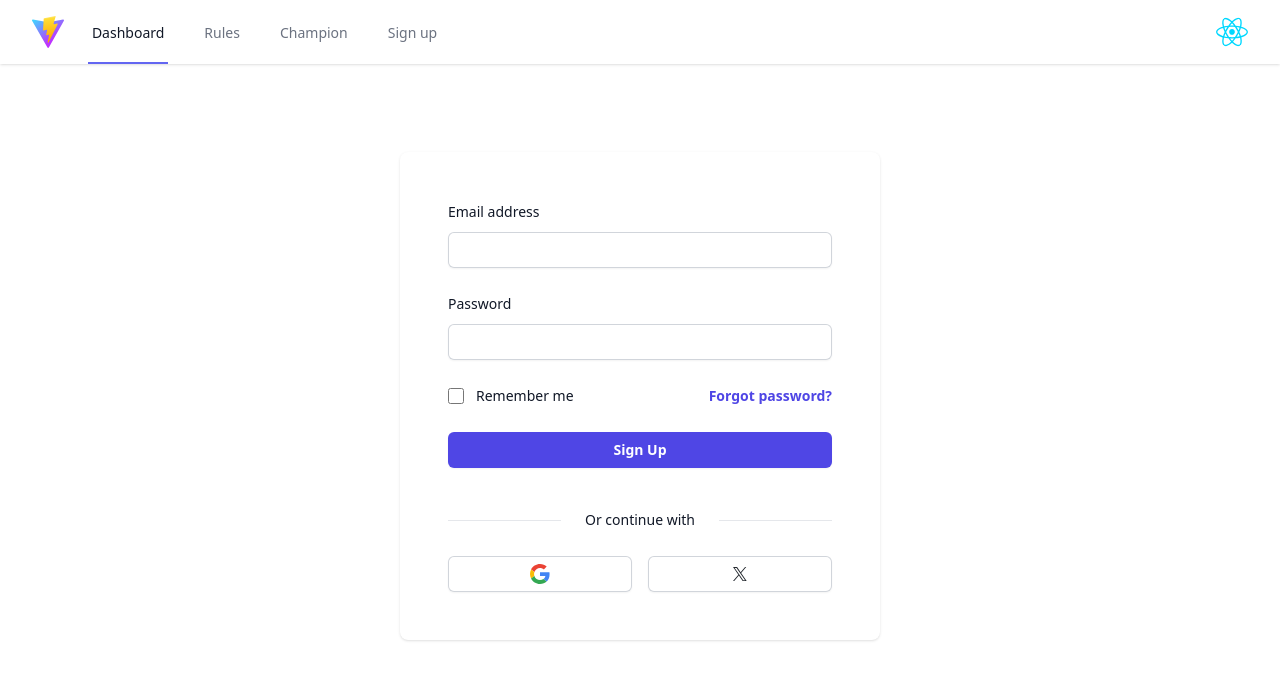
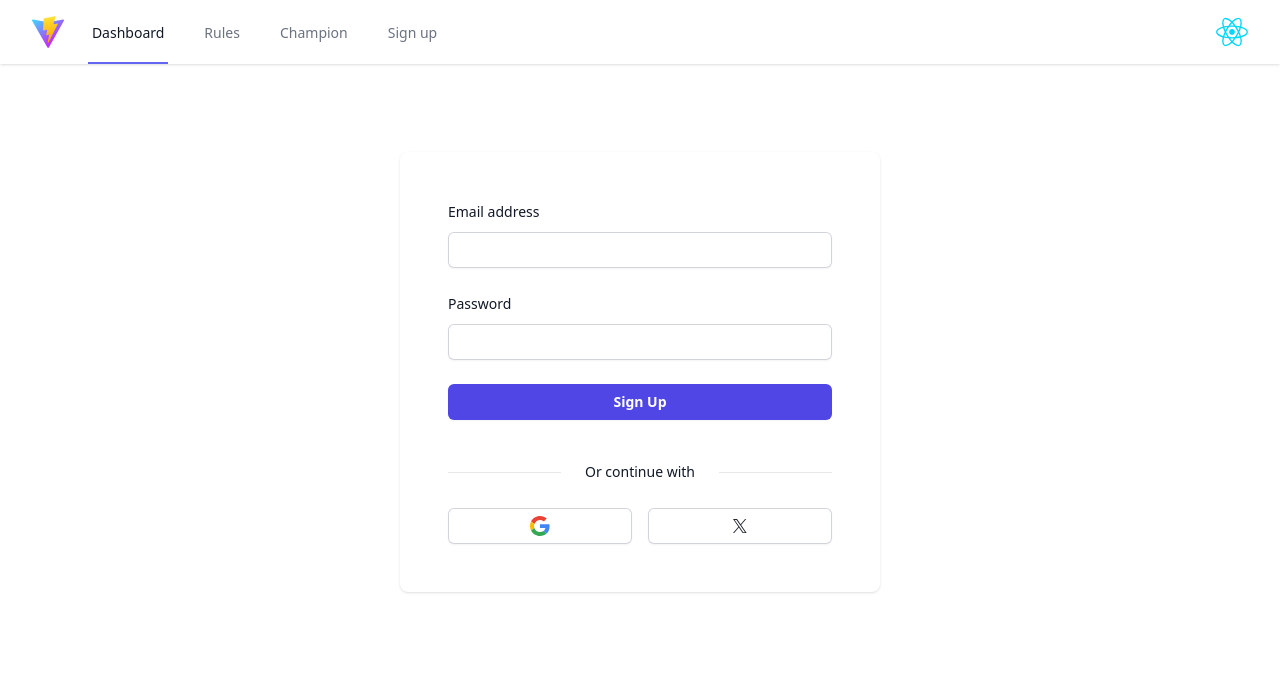
Before and after one commit to gohls/gridiron-client, a React (Vite) app: page /signup in a window 1280 px wide. Shown: the top 680 px of the page. Built offline with nearby package versions, Linux system fonts and the light colour scheme.

Commit message:
update sign up page

```diff
--- a/src/pages/SignUp.tsx
+++ b/src/pages/SignUp.tsx
@@ -36,27 +36,6 @@ const SignUp = () => {
                   />
                 </div>
               </div>
-
-              <div className="flex items-center justify-between">
-                <div className="flex items-center">
-                  <input
-                    id="remember-me"
-                    name="remember-me"
-                    type="checkbox"
-                    className="h-4 w-4 rounded border-gray-300 text-indigo-600 focus:ring-indigo-600"
-                  />
-                  <label htmlFor="remember-me" className="ml-3 block text-sm/6 text-gray-900">
-                    Remember me
-                  </label>
-                </div>
-
-                <div className="text-sm/6">
-                  <a href="#" className="font-semibold text-indigo-600 hover:text-indigo-500">
-                    Forgot password?
-                  </a>
-                </div>
-              </div>
-
               <div>
                 <button
                   type="submit"
```
